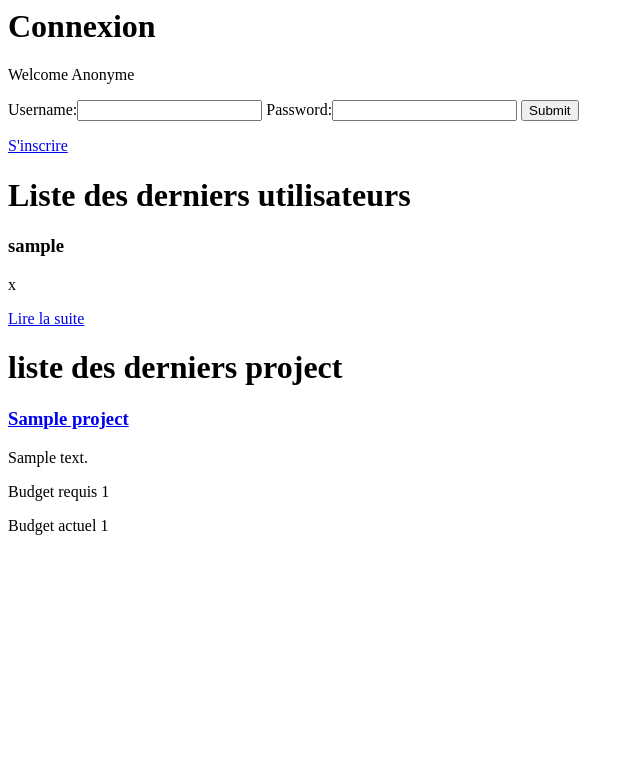
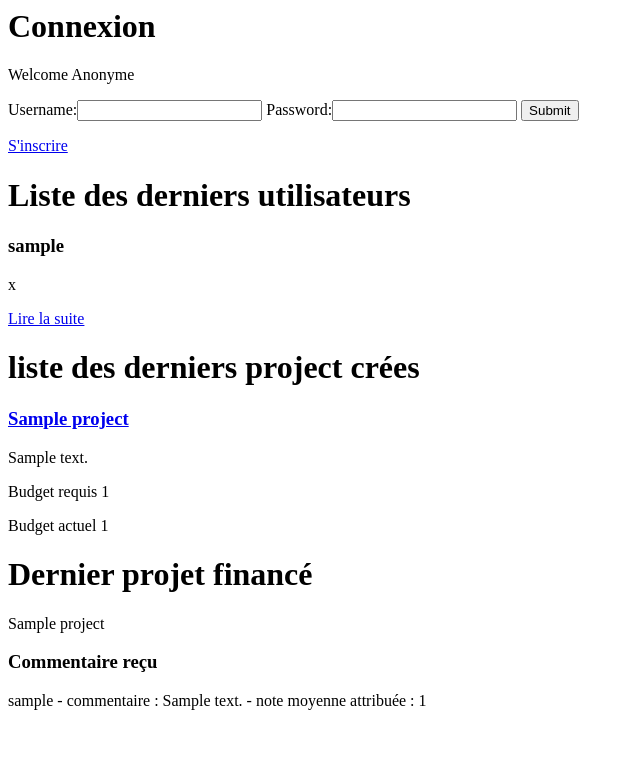
Before and after one commit to KylianViaux/SiteDjangoGreen, a Django app: page /accueil in a window 1280 px wide. Shown: the top 783 px of the page, without its empty margins (0-640 px from the left). Run offline with Django 3.2, Linux system fonts and the light colour scheme; tables that the repository leaves empty hold one stand-in row (values such as "Sample post"); some libraries are stand-ins or nearby versions.

Commit message:
Ajout du dernier projet financé en page d'accueil, modification de la base de données

```diff
--- a/makeOurPlanetGreatAgain/blog/models.py
+++ b/makeOurPlanetGreatAgain/blog/models.py
@@ -97,6 +97,8 @@ class InvestorLink(models.Model):
     idProject = models.ForeignKey('Project', on_delete=models.SET_NULL, null=True)
     idInvestisseur = models.ForeignKey('User', on_delete=models.SET_NULL, null=True)
     contribution = models.IntegerField(default=0)
+    derniereTransaction = models.IntegerField(default=0)
+    dateTransaction = models.DateTimeField(default=timezone.now)
 
     def __str__(self):
         return self.contribution
@@ -110,6 +112,7 @@ class ExpertNote(models.Model):
     noteBudget = models.IntegerField(default=0)
     noteFaisabilite = models.IntegerField(default=0)
     noteUtilite = models.IntegerField(default=0)
+    noteGlobale = models.IntegerField(default=0)
     commentaire = models.CharField(max_length=255, default="")
 
 
--- a/makeOurPlanetGreatAgain/blog/templates/blog/accueil.html
+++ b/makeOurPlanetGreatAgain/blog/templates/blog/accueil.html
@@ -37,7 +37,7 @@
 
 
 
-<h1>liste des derniers project</h1>
+<h1>liste des derniers project crées</h1>
 {% for project in derniers_project %}
 <div class="project">
     <h3><a href="{% url 'projectId' id=project.id %}"> {{ project.nom }} </a></h3>
@@ -48,3 +48,13 @@
 {% empty %}
 <p>Aucun projet.</p>
 {% endfor %}
+
+
+<h1>Dernier projet financé</h1>
+{{ last_contributed_project.nom }}
+<h3>Commentaire reçu </h3>
+{%  for values in comments %}
+    <p> {{ values.expertName }} - commentaire : {{ values.comment }} - note moyenne attribuée : {{ values.note }}</p>
+{% empty %}
+    <p>Aucun commentaires.</p>
+{% endfor %}
--- a/makeOurPlanetGreatAgain/blog/views.py
+++ b/makeOurPlanetGreatAgain/blog/views.py
@@ -1,5 +1,5 @@
 from django.http import HttpResponse
-from django.shortcuts import render, get_object_or_404
+from django.shortcuts import render, get_object_or_404, redirect
 from blog.models import User, Project, UserForm, ProjectForm, ExpertForm, ExpertNote, ConnexionForm, InvestorLink
 from django.views.generic import CreateView
 from django.http import HttpResponseRedirect
@@ -9,6 +9,7 @@ from django.contrib.auth import authenticate, login, logout
 from django.contrib.auth.decorators import login_required, permission_required
 from django.contrib.auth.hashers import make_password
 
+from datetime import datetime
 import logging
 # Permet d'afficher des log
 logger = logging.getLogger(__name__)
@@ -53,11 +54,27 @@ def home(request):
 	# Afficher tous les utilisateurs de notre blog
     users = User.objects.all()
 
-	# Afficher tous les projets de notre blog
-    project = Project.objects.all()
+	# Afficher tous les projets de notre blog par date de publication
+    project = Project.objects.all().order_by('-datePublication')
+
+    # Récupération du dernier projet financé ainsi que les commententaires reçus
+    objects = InvestorLink.objects.all().select_related('idProject').order_by('-dateTransaction')[0:1]
+    for object in objects:
+        project_id = object.idProject_id
+        logger.error("projectId {}".format(project_id))
+        last_contributed_project = get_object_or_404(Project, id=project_id)
+    objects = ExpertNote.objects.filter(idProject=project_id).select_related('idExpert')
+    comments = []
+    for object in objects:
+            array = {}
+            array['expertName'] = object.idExpert.username
+            array['note'] = object.noteGlobale
+            array['comment'] = object.commentaire
+            comments.append(array)
 
 	# Render
-    return render(request, 'blog/accueil.html', {'form':form, 'derniers_users':users, 'user':user, 'derniers_project':project, 'connexion':connexion, 'isExpert':isExpert})
+    return render(request, 'blog/accueil.html', { 'form':form,  'derniers_users':users, 'last_contributed_project':last_contributed_project,
+                                                  'comments':comments, 'user':user, 'derniers_project':project, 'connexion':connexion, 'isExpert':isExpert})
 
 
 #--------------------------------------------------------------------------------------------------------------------------
@@ -95,12 +112,17 @@ def voirProjet(request, id):
                     form = ExpertForm(request.POST)
                     if form.is_valid():
                         current_user = request.user
+                        note1=request.POST.get('noteBudget')
+                        note2=request.POST.get('noteFaisabilite')
+                        note3=request.POST.get('noteUtilite')
+                        note4=(int(note1)+int(note2)+int(note3))/3
                         note = ExpertNote.objects.create(
                            idExpert=current_user,
                            idProject=project,
-                           noteBudget=request.POST.get('noteBudget'),
-                           noteFaisabilite=request.POST.get('noteFaisabilite'),
-                           noteUtilite=request.POST.get('noteUtilite'),
+                           noteBudget=note1,
+                           noteFaisabilite=note2,
+                           noteUtilite=note3,
+                           noteGlobale=note4,
                            commentaire=request.POST.get('commentaire'),
                         )
             else:
@@ -130,15 +152,19 @@ def donate(request, id, contribution):
     # Ajout du lien entre le projet et le donateur
     # Si la transaction n'existe pas encore on la créée
     # Sinon on la met à jour
+    # On sauvegarde la transaction effectuée dans derniereTransaction
     object = InvestorLink.objects.filter(idProject=project, idInvestisseur=current_user)
     if not object.exists():
         donation = InvestorLink.objects.create(
             idProject=project,
             idInvestisseur=current_user,
-            contribution=contribution
+            contribution=contribution,
+            derniereTransaction=contribution
         )
     else :
         for obj in object:
+            obj.dateTransaction = datetime.now()
+            obj.derniereTransaction = contribution
             obj.contribution += contribution
             obj.save()
 
```
